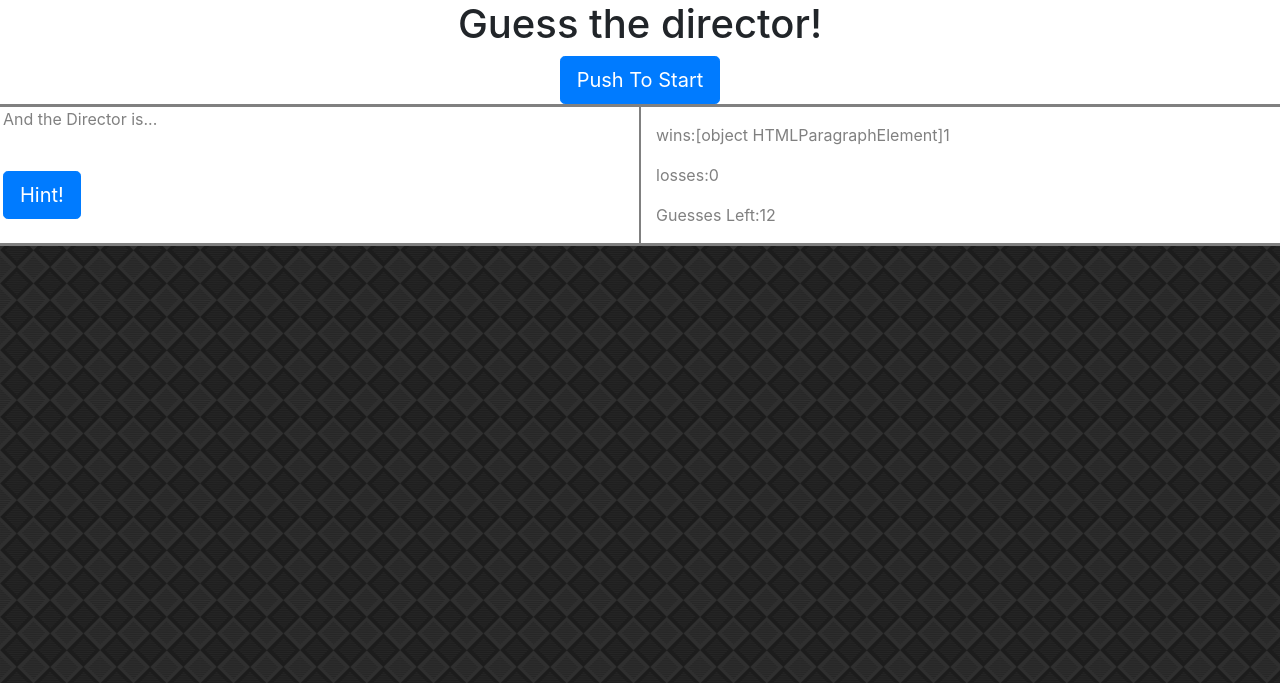
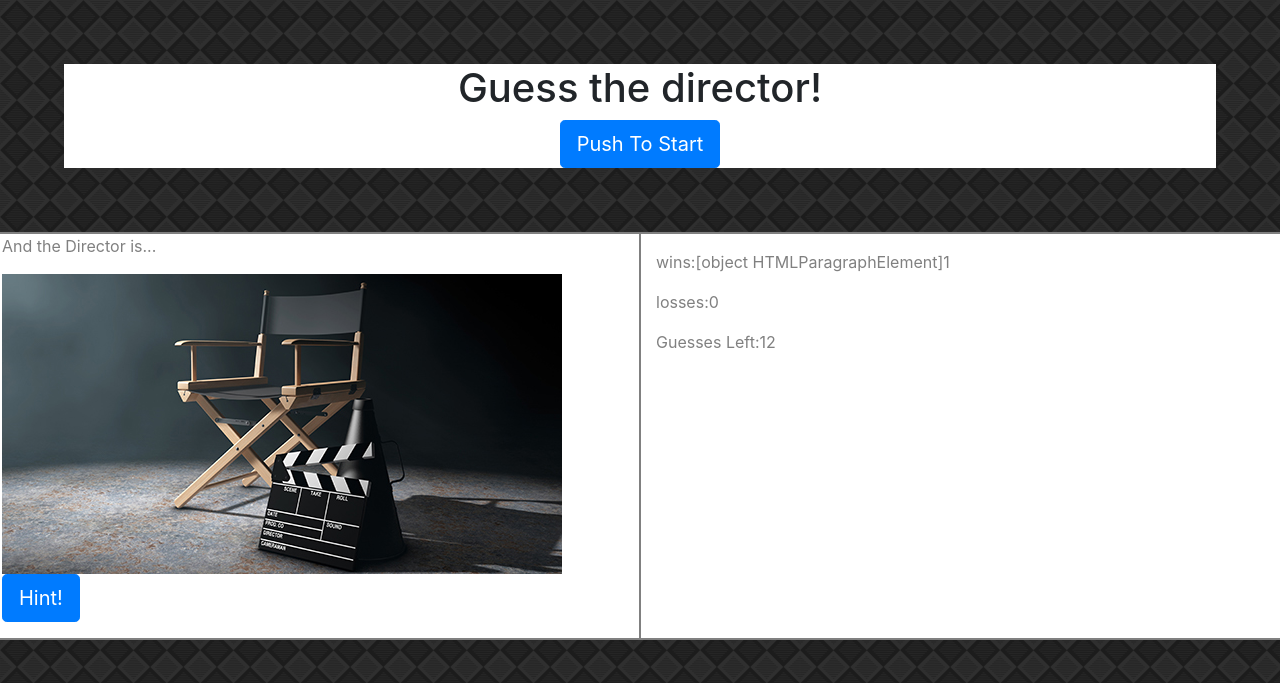
Before and after one commit to cfern052/word-guess-game, a plain HTML site: page index.html in a window 1280 px wide. Drawn offline with nearby package versions, Linux system fonts and the light colour scheme.

Commit message:
added director image

```diff
--- a/assets/css/style.css
+++ b/assets/css/style.css
@@ -8,13 +8,18 @@ div{
 }
 
 header{
-    margin-bottom: 10pts;
-    padding: 20pts;
+
+
     text-align: center;
     background-color: white;
+    margin: 5%;
 }
 
 body{
     background-image: url(../images/diagonal-squares.png);
     color: grey;
 }
+
+#wrapper{
+    margin-bottom: 5%;
+}
--- a/index.html
+++ b/index.html
@@ -8,7 +8,7 @@
     <link rel="stylesheet" type="text/css" href="assets/css/style.css">
     <link rel="stylesheet" href="https://stackpath.bootstrapcdn.com/bootstrap/4.1.3/css/bootstrap.min.css" integrity="sha384-MCw98/SFnGE8fJT3GXwEOngsV7Zt27NXFoaoApmYm81iuXoPkFOJwJ8ERdknLPMO"
         crossorigin="anonymous">
-        <script src="https://cdnjs.cloudflare.com/ajax/libs/jquery/3.2.1/jquery.min.js"></script>
+    <script src="https://cdnjs.cloudflare.com/ajax/libs/jquery/3.2.1/jquery.min.js"></script>
 </head>
 
 <body>
@@ -16,10 +16,11 @@
         <h1>Guess the director!</h1>
         <button type="button" class="btn btn-primary btn-lg" button-id="start">Push To Start</button>
     </header>
-    <div>
+
         <div class=row id=wrapper>
             <div class="col-6">
                 <p id="directorIs">And the Director is...</p>
+                <img src="assets/images/director-chair2.jpg" class="directorImage">
                 <br>
                 <button type="button" class="btn btn-primary btn-lg" button-id="hint">Hint!</button>
                 <p id=hint></p>
@@ -32,10 +33,10 @@
                 <p id=guess></p>
                 <p id=lettersGuessed></p>
             </div>
+        </div>
 
 
-
-            <script type="text/javascript" src="assets/javascript/game.js"></script>
+        <script type="text/javascript" src="assets/javascript/game.js"></script>
 </body>
 
 </html>
```
Also changed, not shown: assets/images/director-chair.jpg (added), assets/images/director-chair2.jpg (added).
